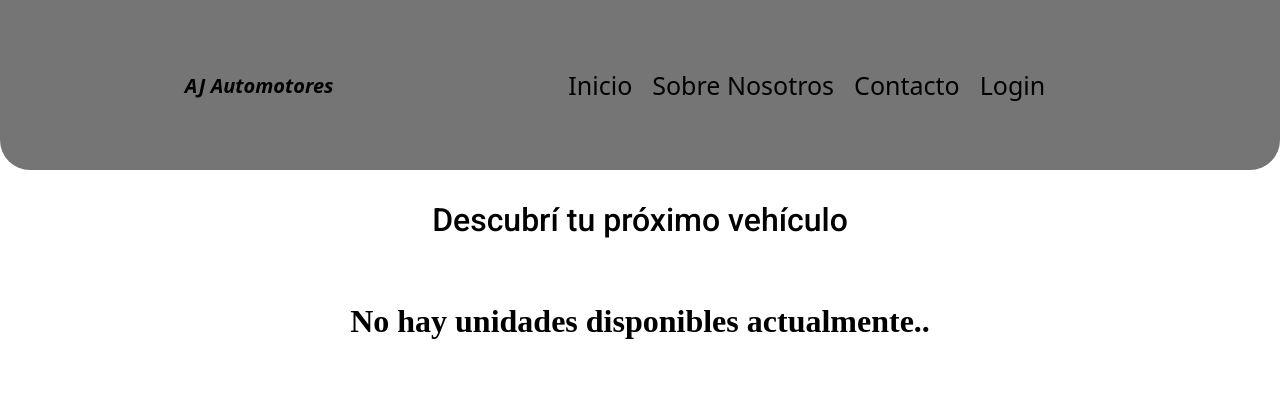
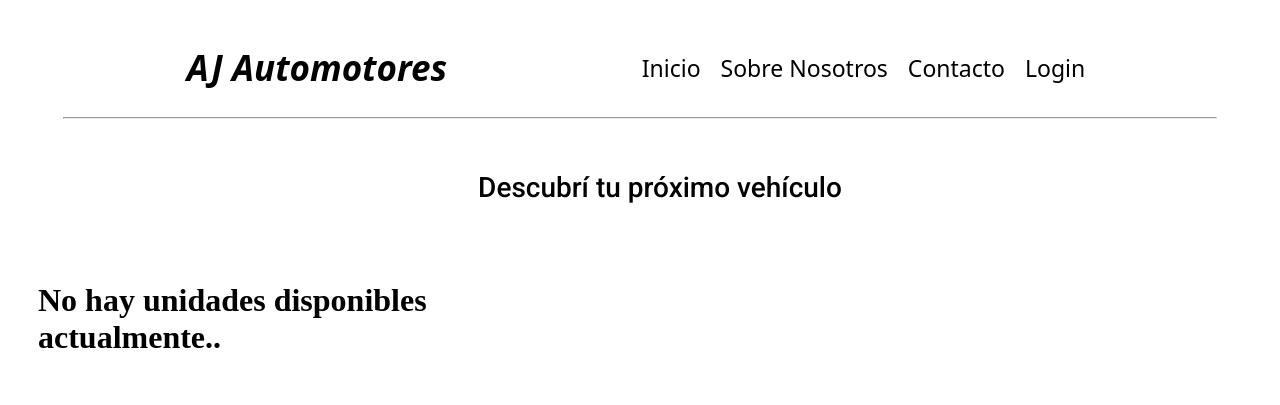
Before and after one commit to tebyboho/sobre_ruedas, a Django app: template ruedas/templates/ruedas/lista_unidades.html in a window 1280 px wide. Shown: the top 405 px of the page. Run offline with Django 5.2, Linux system fonts and the light colour scheme; the template is opened without the code that fills it, so the values that code supplies are empty.

Commit message:
Cambios en los estilos

```diff
--- a/ruedas/static/css/style.css
+++ b/ruedas/static/css/style.css
@@ -33,19 +33,20 @@ a{
 	justify-content: flex-end;
 }
 
+header{
+    margin-top: 2.5rem;
+    padding-bottom: 2rem;
+}
+
 .header{
     width: 100%;
     max-width: 100%;
-    height: 17rem;
     display: flex;
     justify-content:space-evenly;
     align-items: center;
-    background-color: var(--gris2);
-    border-bottom-left-radius: 30px;
-    border-bottom-right-radius: 30px;
-
 }
-.h-header{
+.h-header .title-template{
+    font-size: 3.5rem;
     max-width: 100%;
     font-family: system-ui, -apple-system, BlinkMacSystemFont, 'Segoe UI', Roboto, Oxygen, Ubuntu, Cantarell, 'Open Sans', 'Helvetica Neue', sans-serif;
     font-style: italic;
@@ -56,34 +57,75 @@ a{
     display: flex;
     flex-direction: row;
     gap: 2rem;
-    padding: 5rem;
     color: #fff;
     font-family: system-ui, -apple-system, BlinkMacSystemFont, 'Segoe UI', Roboto, Oxygen, Ubuntu, Cantarell, 'Open Sans', 'Helvetica Neue', sans-serif;
+    margin: 8px;
 }
 
 .div-nav .navegacion-principal a{
-    font-size: 2.5rem;
+    font-size: 2.3rem;
     color: black;
 }
 .navegacion-principal a:hover{
-    color: #fff;
+    color: var(--gris);
+}
+
+hr{
+    height: 2px;
+    background-color: #909090;
+    width: 90%;
 }
 
 .prox-veh p{
-    font-size: 3.2rem;
+    font-size: 2.8rem;
     font-family: Roboto;
     font-weight: 500;
     width: 100%;
     text-align: center;
 }
 
-.container-lista-unidades{
-    display: flex;
-    justify-content: center;
+.container{
+    width: 100%;
+    margin: 2rem;
 }
 
-
+.container-lista-unidades{
+    display: grid;
+    place-items: center;
+}
 
 .unidades{
-    font-size: 2rem;
+    display: grid;
+    grid-template-columns: repeat(3, 1fr);
+    gap: 2rem;
+    justify-content:center ;
+    margin: 1.8rem;
 }
+
+.unidades .unidad{
+    font-size: 2.2rem;
+    font-family: Roboto;
+    display: flex;
+    flex-direction: column;
+    border: 1px solid #D1D1D1;
+}
+
+.unidad{
+    margin: 2rem;
+    padding: 3rem 0 1rem 0;
+    justify-content: center;
+    align-items: center;
+    border-radius: 16px;
+    box-shadow: 5px 5px 10px rgba(0, 0, 0, 0.2);
+    transition: transform 0.2s ease-in-out; /* Duración y suavidad de la transición */
+
+    &:hover {
+      transform: translateY(-5px); /* Mueve el elemento 5px hacia arriba */
+    }
+}
+
+.imagen-unidad{
+    width: 100%;
+    height: 18rem;
+    object-fit: cover;
+}
--- a/ruedas/templates/ruedas/lista_unidades.html
+++ b/ruedas/templates/ruedas/lista_unidades.html
@@ -21,13 +21,16 @@
 
         FUTURA BARRA DE BUSQUEDA ?
     </form> -->
-    <div class="lista-unidades">
 
         <div class="unidades">
             {% for unidad in unidades %}
 
+            <!--La idea es que el div de unidad sea un enlace..-->
             <div class="unidad">
+
+                <img class="imagen-unidad" id="main-image" src="{% firstof unidad.imagenes.all.0.imagen.url %}" alt="Imagen principal de {{unidad.titulo}}">
                 {{unidad.titulo}}
+
                 <a href="{% url 'unidad-detalle' unidad.id %}" class="button boton-ver">Ver</a>
             </div>
 
@@ -36,7 +39,5 @@
             {% endfor %}
         </div>
 
-    </div>
-
 </div>
 {% endblock content %}
--- a/ruedas/templates/ruedas/template.html
+++ b/ruedas/templates/ruedas/template.html
@@ -33,6 +33,7 @@
                 </nav>
             </div>
         </div>
+        <hr>
     </header>
     <div class="container">
         {% block content %}
```
